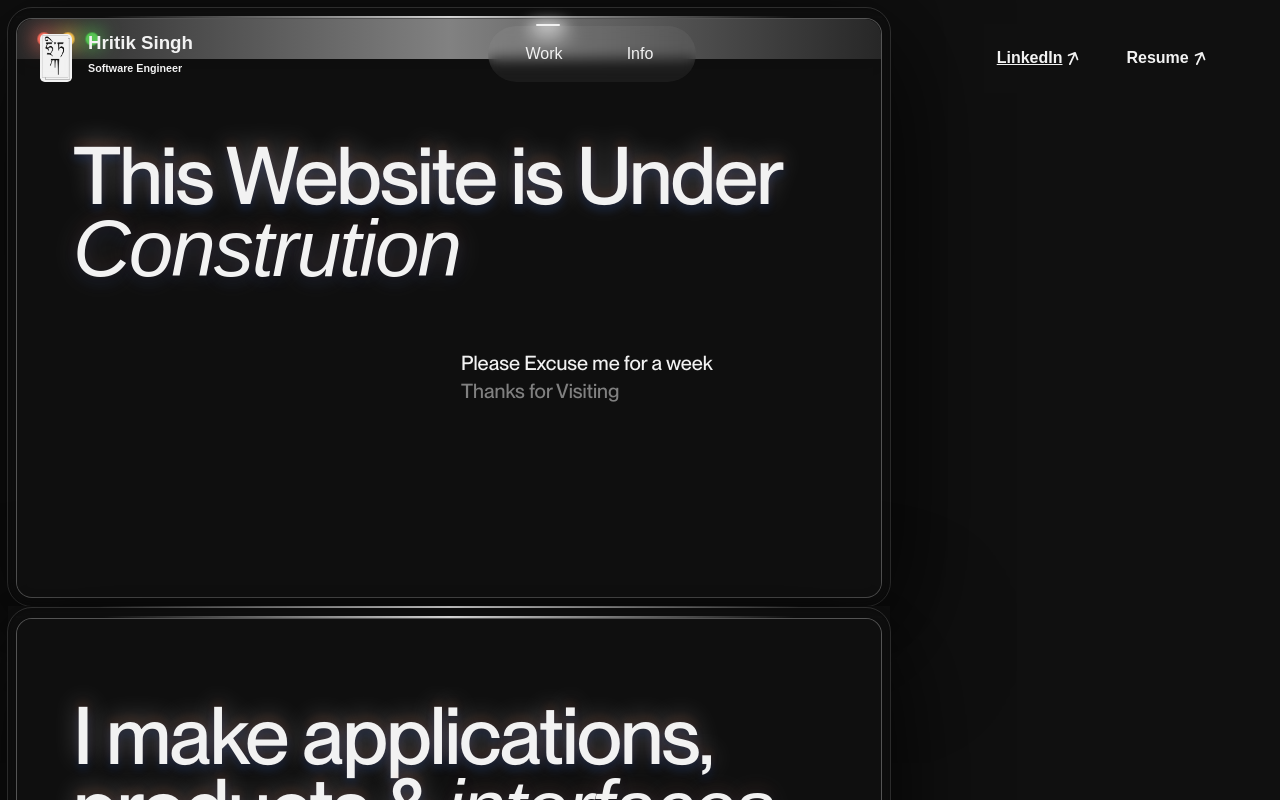
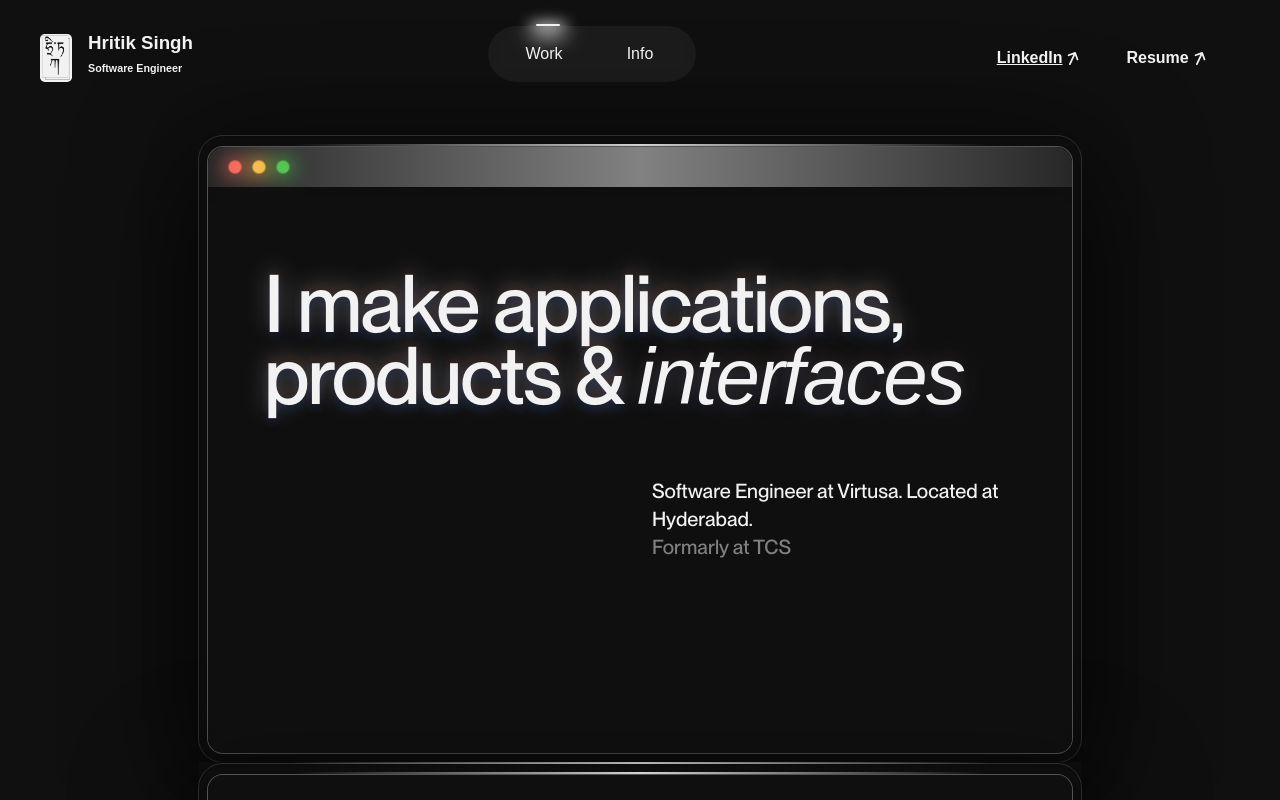
Before and after one commit to hritik-h/protfolio, an Angular app: page / in a window 1280 px wide. Shown: the top 800 px of the page. Built offline with nearby package versions, Linux system fonts and the light colour scheme; a web font is replaced by a local one.

Commit message:
Margin fix and alignment

```diff
--- a/src/app/app.routes.ts
+++ b/src/app/app.routes.ts
@@ -1,6 +1,7 @@
 import { Routes } from '@angular/router';
 import { InfoComponent } from './info/info.component';
 import { BodyComponent } from './body/body.component'
+import { WorkComponent } from './work/work.component';
 
 
 export const routes: Routes = [
@@ -10,6 +11,6 @@ export const routes: Routes = [
     },
     {
         path: '',
-        component: BodyComponent,
+        component: WorkComponent,
     }
 ];
--- a/src/app/navbar/navbar.component.css
+++ b/src/app/navbar/navbar.component.css
@@ -66,6 +66,7 @@
     display: flex;
     align-items: center;
     gap: 1rem;
+    background-color: transparent;
 }
 
 .middle-item{
--- a/src/app/work/work.component.css
+++ b/src/app/work/work.component.css
@@ -4,6 +4,14 @@
     font-weight: normal;
     font-style: normal;
   }
+  :host {
+    display: flex;
+    flex-direction: column;
+    align-items: center;
+}
+.hero-work-body{
+    margin-top: 8rem;
+}
 .window-outline{
     overflow-y: auto;
     outline: 1px solid #f2f2f226;
--- a/src/app/work/work.component.html
+++ b/src/app/work/work.component.html
@@ -1,4 +1,4 @@
-
+<div class="hero-work-body">
     <div class="container-hero-image">
         <div class="window-outline">
             <div class="glare-itm-top"></div>
@@ -65,3 +65,4 @@
             </div>
         </div>
     </div>
+</div>
```
Lines whose indentation alone changed are shown as unchanged.
